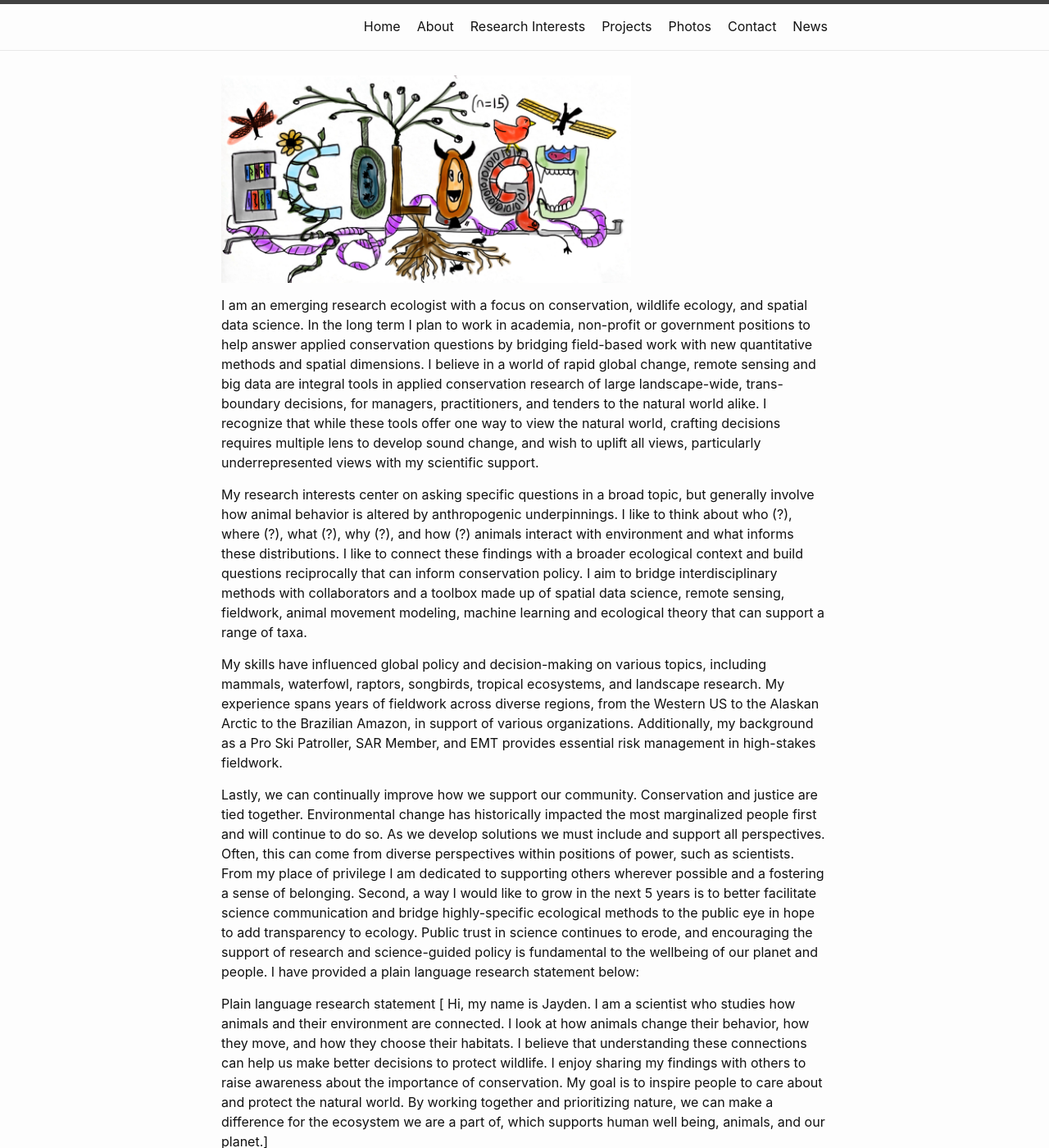
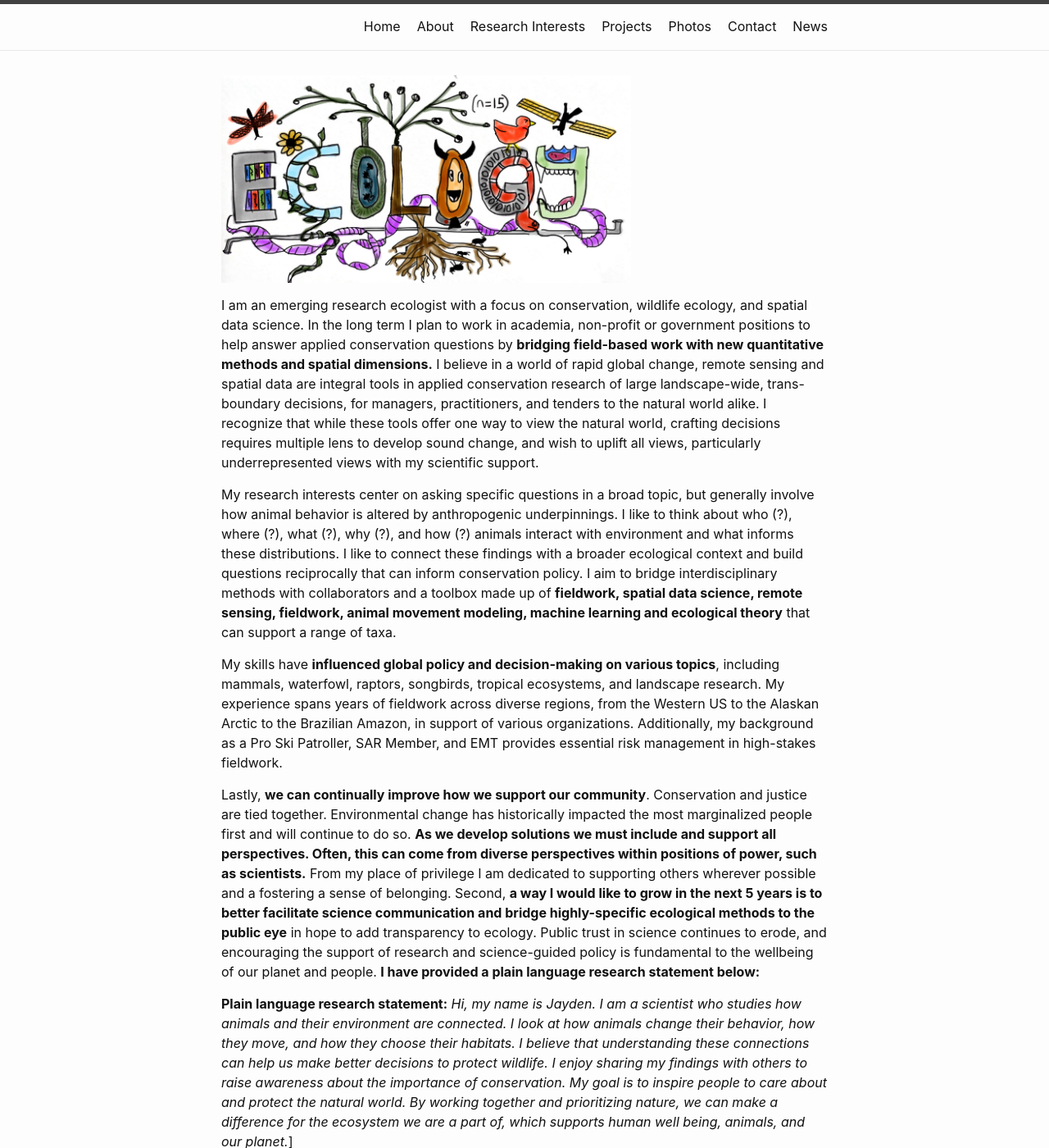
Before and after one commit to jskelly1/jskelly1.github.io, a Jekyll site: the page built from research-interests.md, in a window 1280 px wide and 1400 px high. Shown: the whole window at 82% size. Built offline with Jekyll 4.4.1, drawn with Linux system fonts in a browser that asks for light colours.

Commit message:
Update research-interests.md

```diff
--- a/research-interests.md
+++ b/research-interests.md
@@ -4,14 +4,16 @@ title: Research Interests
 ---
 <img src="/images/ecology!.webp" width="500"><br>
 
-I am an emerging research ecologist with a focus on conservation, wildlife ecology, and spatial data science. In the long term I plan to work in academia, non-profit or government positions to help answer applied conservation questions by bridging field-based work with new quantitative methods and spatial dimensions. I believe in a world of rapid global change, remote sensing and big data are integral tools in applied conservation research of large landscape-wide, trans-boundary decisions, for managers, practitioners, and tenders to the natural world alike. I recognize that while these tools offer one way to view the natural world, crafting decisions requires multiple lens to develop sound change, and wish to uplift all views, particularly underrepresented views with my scientific support. <br>
+I am an emerging research ecologist with a focus on conservation, wildlife ecology, and spatial data science. In the long term I plan to work in academia, non-profit or government positions to help answer applied conservation questions by **bridging field-based work with new quantitative methods and spatial dimensions.** I believe in a world of rapid global change, remote sensing and spatial data are integral tools in applied conservation research of large landscape-wide, trans-boundary decisions, for managers, practitioners, and tenders to the natural world alike. I recognize that while these tools offer one way to view the natural world, crafting decisions requires multiple lens to develop sound change, and wish to uplift all views, particularly underrepresented views with my scientific support. <br>
 
-My research interests center on asking specific questions in a broad topic, but generally involve how animal behavior is altered by anthropogenic underpinnings. I like to think about who (?), where (?), what (?), why (?), and how (?) animals interact with environment and what informs these distributions. I like to connect these findings with a broader ecological context and build questions reciprocally that can inform conservation policy. I aim to bridge interdisciplinary methods with collaborators and a toolbox made up of spatial data science, remote sensing, fieldwork, animal movement modeling, machine learning and ecological theory that can support a range of taxa.<br>
+My research interests center on asking specific questions in a broad topic, but generally involve how animal behavior is altered by anthropogenic underpinnings. I like to think about who (?), where (?), what (?), why (?), and how (?) animals interact with environment and what informs these distributions. I like to connect these findings with a broader ecological context and build questions reciprocally that can inform conservation policy. I aim to bridge interdisciplinary methods with collaborators and a toolbox made up of **fieldwork, spatial data science, remote sensing, fieldwork, animal movement modeling, machine learning and ecological theory** that can support a range of taxa.<br>
 
-My skills have influenced global policy and decision-making on various topics, including mammals, waterfowl, raptors, songbirds, tropical ecosystems, and landscape research. My experience spans years of fieldwork across diverse regions, from the Western US to the Alaskan Arctic to the Brazilian Amazon, in support of various organizations. Additionally, my background as a Pro Ski Patroller, SAR Member, and EMT provides essential risk management in high-stakes fieldwork.<br>
+My skills have **influenced global policy and decision-making on various topics**, including mammals, waterfowl, raptors, songbirds, tropical ecosystems, and landscape research. My experience spans years of fieldwork across diverse regions, from the Western US to the Alaskan Arctic to the Brazilian Amazon, in support of various organizations. Additionally, my background as a Pro Ski Patroller, SAR Member, and EMT provides essential risk management in high-stakes fieldwork.<br>
 
-Lastly, we can continually improve how we support our community. Conservation and justice are tied together. Environmental change has historically impacted the most marginalized people first and will continue to do so. As we develop solutions we must include and support all perspectives. Often, this can come from diverse perspectives within positions of power, such as scientists. From my place of privilege I am dedicated to supporting others wherever possible and a fostering a sense of belonging. Second, a way I would like to grow in the next 5 years is to better facilitate science communication and bridge highly-specific ecological methods to the public eye in hope to add transparency to ecology. Public trust in science continues to erode, and encouraging the support of research and science-guided policy is fundamental to the wellbeing of our planet and people. I have provided a plain language research statement below:<br>
+Lastly, **we can continually improve how we support our community**. Conservation and justice are tied together. Environmental change has historically impacted the most marginalized people first and will continue to do so. **As we develop solutions we must include and support all perspectives. Often, this can come from diverse perspectives within positions of power, such as scientists.** From my place of privilege I am dedicated to supporting others wherever possible and a fostering a sense of belonging. Second, **a way I would like to grow in the next 5 years is to better facilitate science communication and bridge highly-specific ecological methods to the public eye** in hope to add transparency to ecology. Public trust in science continues to erode, and encouraging the support of research and science-guided policy is fundamental to the wellbeing of our planet and people. **I have provided a plain language research statement below:** <br>
 
-Plain language research statement [ Hi, my name is Jayden. I am a scientist who studies how animals and their environment are connected. I look at how animals change their behavior, how they move, and how they choose their habitats. I believe that understanding these connections can help us make better decisions to protect wildlife. I enjoy sharing my findings with others to raise awareness about the importance of conservation. My goal is to inspire people to care about and protect the natural world. By working together and prioritizing nature, we can make a difference for the ecosystem we are a part of, which supports human well being, animals, and our planet.]<br>
+**Plain language research statement:** _Hi, my name is Jayden. I am a scientist who studies how animals and their environment are connected. I look at how animals change their behavior, how they move, and how they choose their habitats. I believe that understanding these connections can help us make better decisions to protect wildlife. I enjoy sharing my findings with others to raise awareness about the importance of conservation. My goal is to inspire people to care about and protect the natural world. By working together and prioritizing nature, we can make a difference for the ecosystem we are a part of, which supports human well being, animals, and our planet._]<br>
 
 <embed src="{{ site.baseurl }}inforedacted_jskelly_cv_abridged.pdf" type="application/pdf" width="100%" height="600px" />
+
+[Back to Home](/)
```
